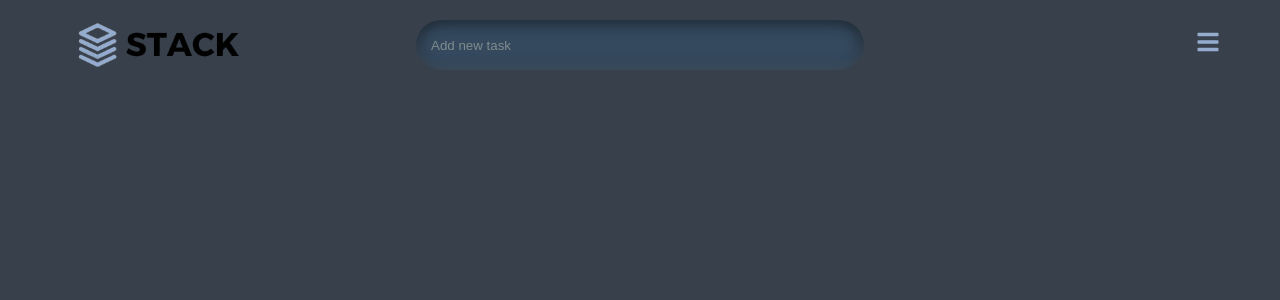
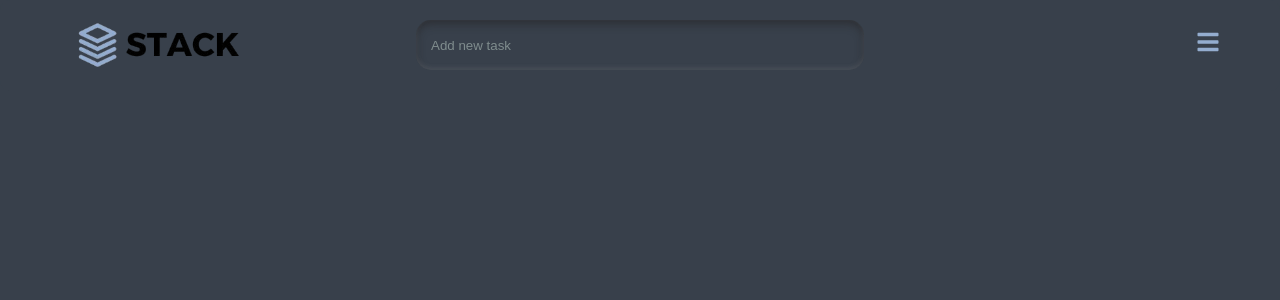
Before and after one commit to HassanKashif-pro/My-Todo-App-1, a React (Create React App) app in the folder webapp/: page /ToDo in a window 1280 px wide. Shown: the top 300 px of the page. Built offline with nearby package versions, Linux system fonts and the light colour scheme.

Commit message:
(webapp): Input bar inner shadow added.

```diff
--- a/webapp/src/style/ToDo.css
+++ b/webapp/src/style/ToDo.css
@@ -27,11 +27,11 @@
   width: 100%;
   border: none;
   padding: 10px 15px;
-  border-radius: 25px;
-  background-color: #34495e; /* Input background color */
+  border-radius: 15px;
+  background-color: #38404b; /* Input background color */
   color: #ecf0f1; /* Text color */
-  box-shadow: inset 0px -4px 10px rgba(255, 255, 255, 0.1),
-    /* White shadow at the bottom */ inset 0px 2px 15px rgba(0, 0, 0, 0.6); /* Black shadow at the top */
+  box-shadow: inset 0px -2.4px 5px rgba(247, 247, 247, 0.1),
+    inset 0px 3.8px 9px rgba(34, 30, 30, 0.5); /* Black shadow at the top */
 }
 
 .task-input::placeholder {
```
